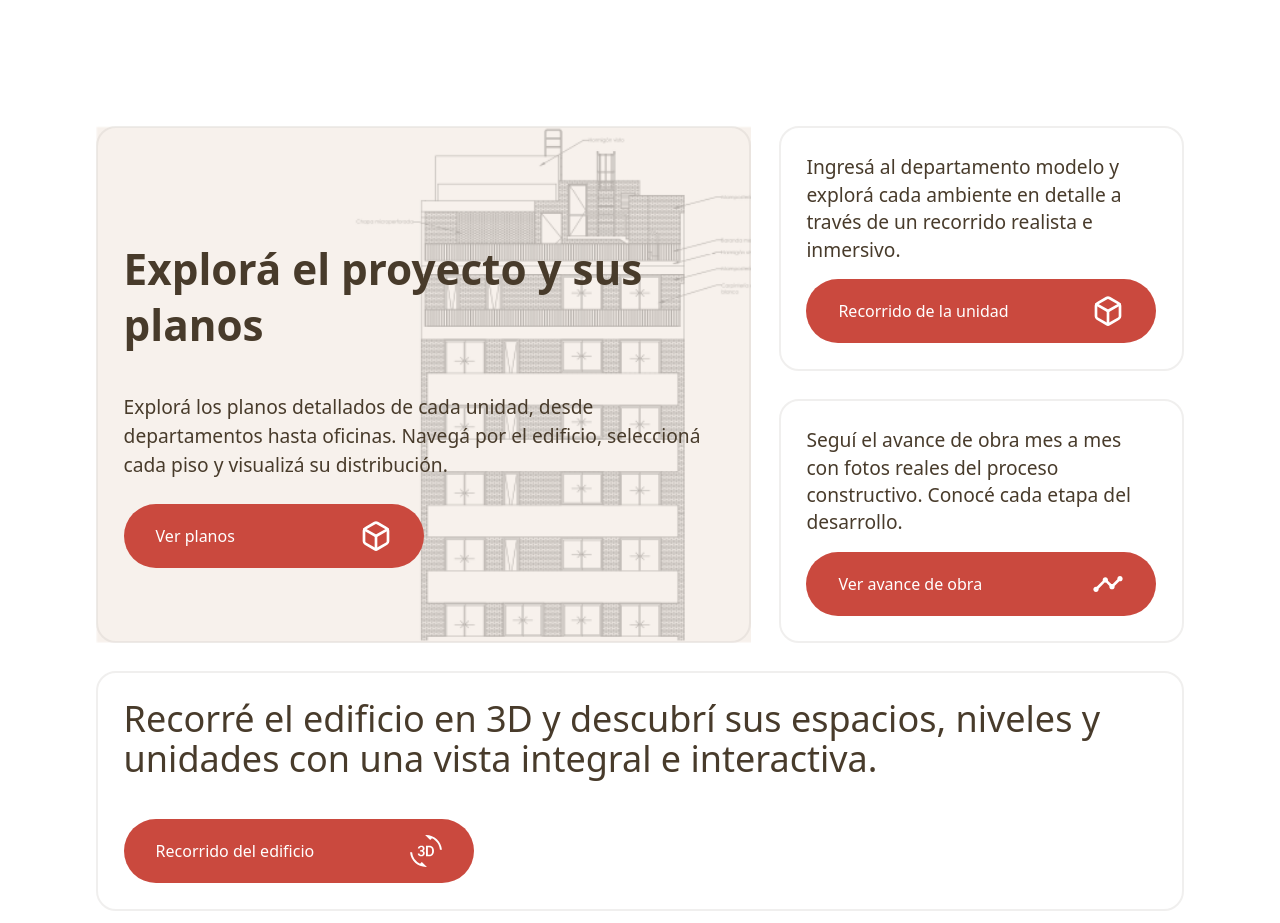
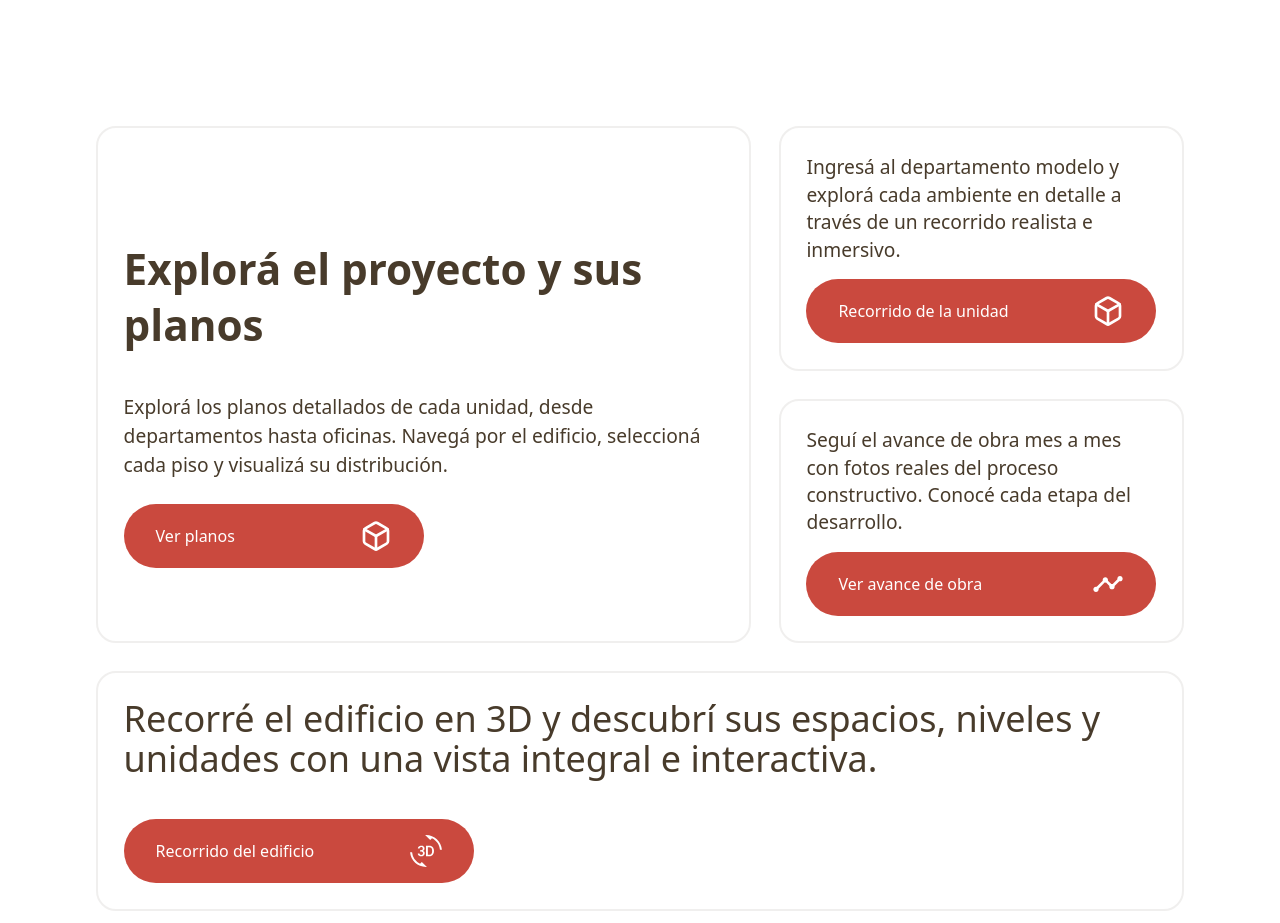
Before and after one commit to valeriaAnabeldePrado/SQM-G-emes-, a React (Vite) app: page / in a window 1280 px wide. Shown: the part 1600-2523 px from the top of the page. Built offline with nearby package versions, Linux system fonts and the light colour scheme; no server answers; a web font is replaced by a local one.

Commit message:
fix nuevos pedidos

```diff
--- a/src/assets/CorteNew.jsx
+++ b/src/assets/CorteNew.jsx
@@ -1,7 +1,7 @@
 import React from 'react'
 
 const PlanoEdificioNuevo = ({ onEvent, selectedFloor }) => (
-  <div style={{ width: '100%', height: 'auto' }}>
+  <div style={{ width: '100%', height: 'auto', transform: 'scaleX(-1)' }}>
     <style>{`
           .plantaBaja, .pTresOficina, .pDosOficina, .pUnoOficina, .pbOficina, .pisoUno, .pisoDos, .pisoTres, .pisoCuatro, .pisoCinco, .pisoSeis, .pisoSiete, .pisoOcho, .pisoNueve, .pisoDiez, .pisoOnce, .pisoDoce, .pisoTrece, .pisoDuplexCatorceQuinceAbc, .pisoDuplexCatorceQuinceDe, .pisoCatorceAbc, .pisoCatorceDe, .pisoQuinceAbc, .pisoQuinceDe, .pisoDieciseis {
             fill: transparent;
@@ -63,6 +63,7 @@ const PlanoEdificioNuevo = ({ onEvent, selectedFloor }) => (
         `}</style>
     <svg
       id="Capa_2"
+      className="m-auto"
       data-name="Capa 2"
       xmlns="http://www.w3.org/2000/svg"
       viewBox="0 0 1064.91 1304.04"
--- a/src/components/web-sections/home/section-calltoaction.jsx
+++ b/src/components/web-sections/home/section-calltoaction.jsx
@@ -23,7 +23,7 @@ export default function SectionCallTo() {
   return (
     <>
       <div className="flex flex-col min-d:flex-row items-stretch gap-[var(--generic-gap-tablet)] min-d:gap-[var(--generic-gap-desktop)] py-7  ">
-        <div className="w-full flex flex-col gap-[var(--generic-gap-tablet)] min-d:gap-[var(--generic-gap-desktop)] bg-[url('/src/assets/sectioncto/plano.png')]  bg-cover ">
+        <div className="w-full flex flex-col gap-[var(--generic-gap-tablet)] min-d:gap-[var(--generic-gap-desktop)]  bg-cover ">
           <Card hasGradient className="w-full flex-col min-d:h-full justify-between ">
             <div className="w-full flex flex-col font-[var(--font-weight-bold)] text-(length:--text-menu) py-10 min-d:justify-end">
               <h3 className="text-subtitleS text-[var(--color-three)] min-lg:leading-14 leading-10">
```
